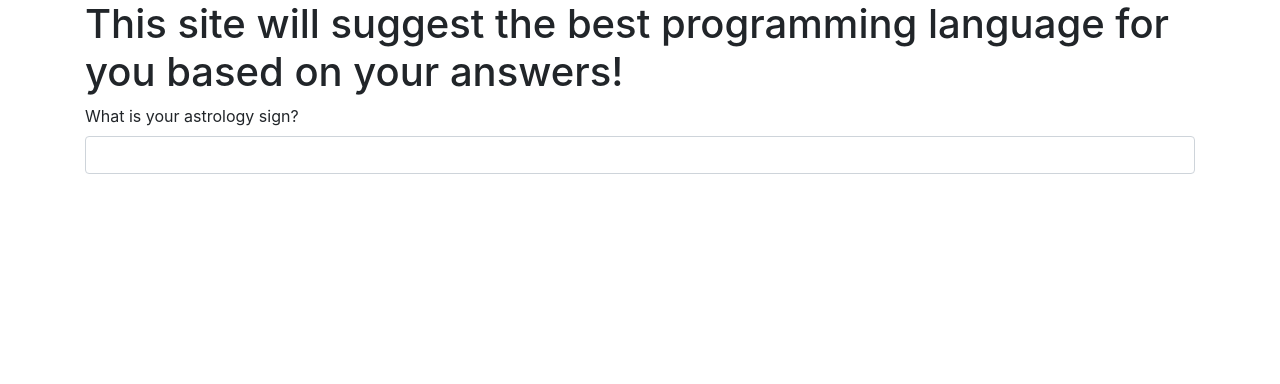
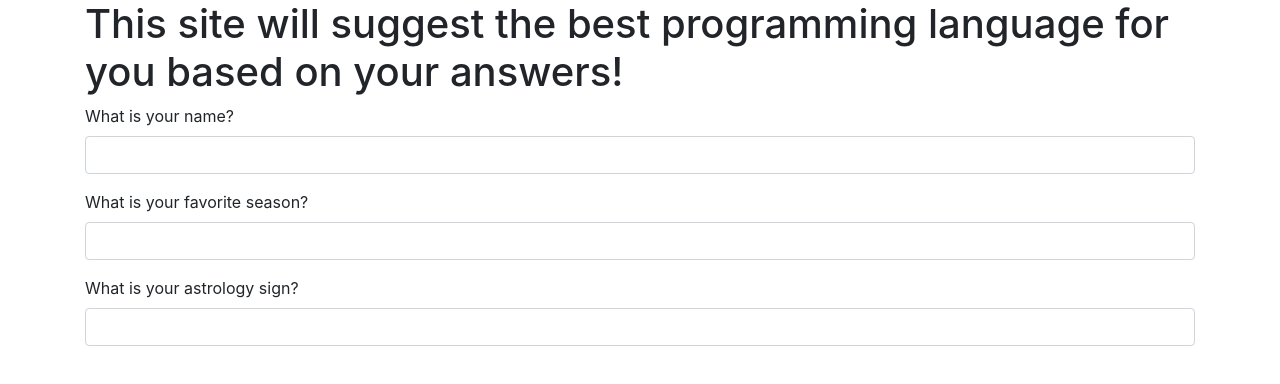
Before and after one commit to maclopez88-0/programming-language-suggester, a plain HTML site: page index.html in a window 1280 px wide. Drawn offline with Linux system fonts and the light colour scheme.

Commit message:
add id's labeled as input 1,2,3. WIP

```diff
--- a/index.html
+++ b/index.html
@@ -12,8 +12,16 @@
     <h1>This site will suggest the best programming language for you based on your answers!</h1>
     <form id="programs">
       <div class="form-group">
-        <label for="input1">What is your astrology sign?</label>
+        <label for="input1">What is your name?</label>
         <input id="input1" class="form-control" class="text">
+      </div>
+      <div class="form-group">
+        <label for="input2">What is your favorite season?</label>
+        <input id="input2" class="form-control" class="text">
+      </div>
+      <div class="form-group">
+        <label for ="input3">What is your astrology sign?</label>
+        <input id="input3" class="form-control" class="text">
       </div>
     </form>
 
```
